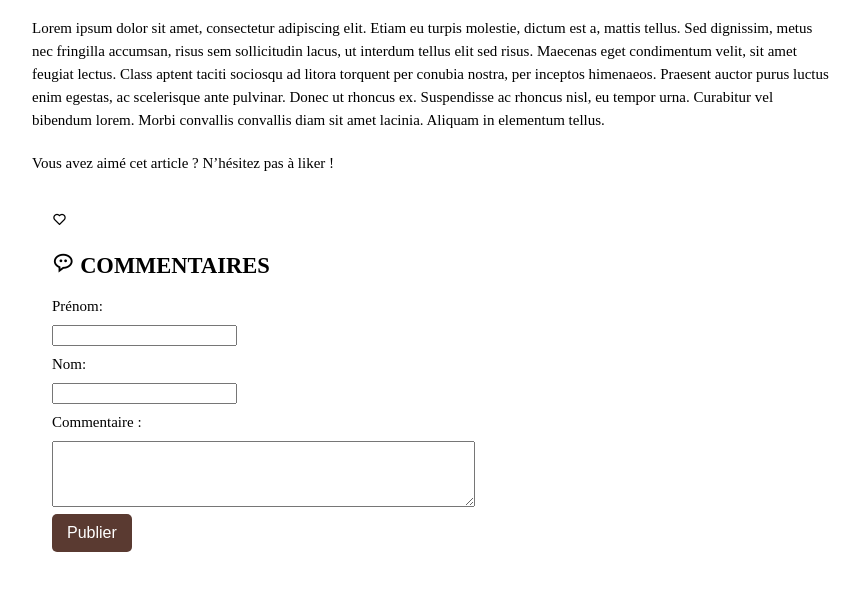
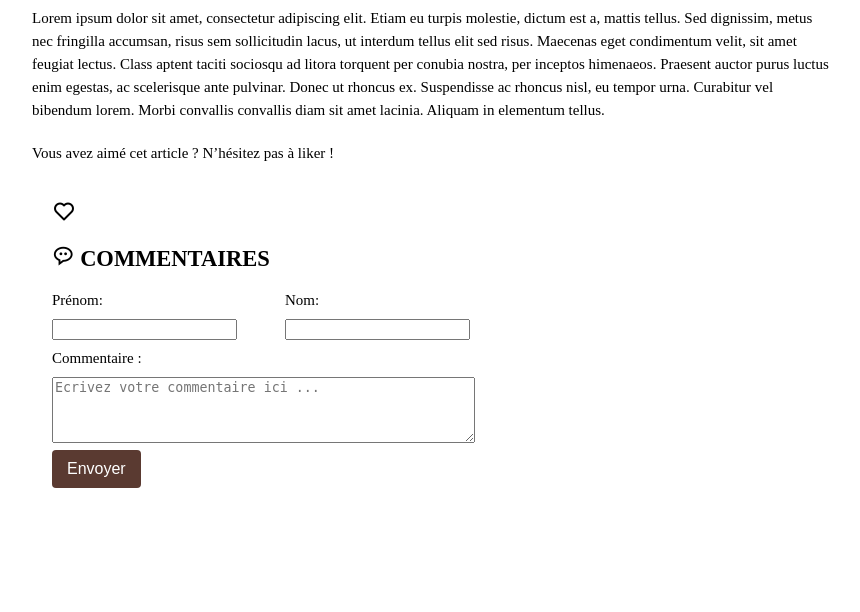
Before and after one commit to LineCab/blogart24, a PHP site: page /views/frontend/articles/article.php in a window 1280 px wide. Shown: the part 886-1498 px from the top of the page, without its empty margins (208-1068 px from the left). After the commit the page ends 1374 px from the top, so only its background shows below. Run offline with PHP 8.4, Linux system fonts and the light colour scheme.

Commit message:
article 1 presque fini

```diff
--- a/views/frontend/articles/article.php
+++ b/views/frontend/articles/article.php
@@ -27,6 +27,7 @@
                     <p id="comment-count">0 <i class='bx bx-message-rounded-dots'></i></p>
                 </div>
             </div>
+
 
 
             <div class="para1">
@@ -91,21 +92,31 @@
 
             <!-- div qui permet de voir le nombre de like et de commentaires de l'article -->
             <div class="container">
-
+            <div class="hearth">
                     <i class='bx bx-heart'></i>
+            </div>
             <h2> <i class='bx bx-message-rounded-dots'></i> COMMENTAIRES</h2>
 
             <form id="comment-form" class="comment-form" onsubmit="return validateComment()">
+                <div class="name-fields">
+                    <div class="name-field">
                         <label for="fname">Prénom:</label>
                         <input type="text" id="fname" name="fname" required>
-
+                    </div>
+                    <div class="name-field">
                         <label for="lname">Nom:</label>
                         <input type="text" id="lname" name="lname" required>
+                    </div>
+                </div>
 
+                <div class="comment-field">
                     <label for="comment">Commentaire :</label>
-                    <textarea id="comment" name="comment" rows="4" cols="50" required></textarea>
+                    <textarea id="comment" name="comment" rows="4" cols="50" required placeholder="Ecrivez votre commentaire ici ..."></textarea>
+                </div>
 
-                    <button type="submit" class="comment-btn">Publier</button>
+                <!-- Ajouter le bouton Envoyer ici -->
+                <button type="submit" class="comment-btn">Envoyer</button>
+
             </form>
 
                 <!-- Liste des comm -->
@@ -118,9 +129,12 @@
     </section>
 
             <script>
-
         let likeCount = 0;
         let commentCount = 0;
+
+        // pour recupérer les commentaires stockés dans le localStorage il suffit d'enlever le commentaire de la ligne de dessous
+
+        let storedComments = JSON.parse(localStorage.getItem("comments")) || [];
 
         function likeArticle() {
             likeCount++;
@@ -130,20 +144,31 @@
         function validateComment() {
         var fname = document.getElementById("fname").value;
         var lname = document.getElementById("lname").value;
-            var comment = document.getElementById("comment").value;
+        var commentText = document.getElementById("comment").value;
 
-            if (fname === "" || lname === "" || comment === "") {
+        if (fname === "" || lname === "" || commentText === "") {
             alert("Veuillez remplir tous les champs du commentaire.");
             return false;
         }
 
-            // Ajouter le code pour enregistrer le com côté serveur
+        // Ajouter le code pour enregistrer le commentaire côté serveur
 
-            // Ajout du comm à la liste visible
+        // Ajout du commentaire à la liste visible
         var commentList = document.getElementById("comment-list");
         var li = document.createElement("li");
-            li.textContent = fname + " " + lname + ": " + comment;
+
+        // Ajouter la date de publication
+        var currentDate = new Date();
+        var dateString = currentDate.toLocaleDateString(); // juste la date pas l'heure
+
+        // Ajouter la date au commentaire
+        var comment = { fname, lname, date: dateString };
+        li.innerHTML = `${fname} ${lname} (${dateString}): <br> <br> ${commentText}`;
         commentList.appendChild(li);
+
+        // Sauvegarder le commentaire dans le localStorage
+        storedComments.push(comment);
+        localStorage.setItem("comments", JSON.stringify(storedComments));
 
         commentCount++;
         updateCommentCount();
@@ -156,6 +181,7 @@
         return false;
     }
 
+
         function updateLikeCount() {
             document.getElementById("like-count").textContent = likeCount + " Likes";
         }
@@ -163,6 +189,21 @@
         function updateCommentCount() {
             document.getElementById("comment-count").textContent = commentCount + " Commentaires";
         }
+
+        // Charger les commentaires stockés lors du chargement de la page
+        window.onload = function () {
+        storedComments.forEach(function (comment) {
+            var commentList = document.getElementById("comment-list");
+            var li = document.createElement("li");
+            li.innerHTML = `<strong>${comment.fname} ${comment.lname}</strong> (${comment.date}): ${comment.commentText}`;
+            commentList.appendChild(li);
+        });
+
+        commentCount = storedComments.length;
+        updateCommentCount();
+    };
+
+
 
     </script>
 
@@ -174,6 +215,10 @@
             background-color: #f5f5f5;
             margin: 0;
             padding: 0;
+        }
+
+        .hearth  {
+            font-size: 1.5rem;
         }
 
         .container {
@@ -194,6 +239,13 @@
             flex-direction: column;
         }
 
+        .article-info {
+            display: flex;
+            justify-content: space-between;
+            padding-right: 88%;
+            align-items: center;
+            margin-bottom: 10px;
+        }
 
 
         .titre {
@@ -249,7 +301,10 @@
             display: block;
             margin-bottom: 7px;
 
+        }
 
+        .textarea{
+            color: grey;
         }
 
         .comment-list {
@@ -258,9 +313,17 @@
         }
 
         .comment-list li {
-            border-bottom: 5px solid #5A3A31;
+            border: 10px solid #CEC4C2;
+            background-color: #CEC4C2;
             margin-bottom: 10px;
             padding-bottom: 10px;
+            margin-right: 48%;
+        }
+
+        .comment-list li strong {
+            display: block;
+            font-weight: bold;
+            margin-bottom: 5px;
         }
 
         .comment-btn {
@@ -268,14 +331,26 @@
             color: white;
             padding: 10px 15px;
             border: none;
-            border-radius: 5px;
+            border-radius: 4px;
             cursor: pointer;
             font-size: 16px;
         }
 
+        /* hover */
+
         .comment-btn:hover {
             background-color: #000;
         }
+
+        .name-fields {
+            display: flex;
+        }
+
+        .name-field {
+           padding-right: 3rem;
+        }
+
+
     </style>
 </body>
 </html>
```
Lines whose indentation alone changed are shown as unchanged.
